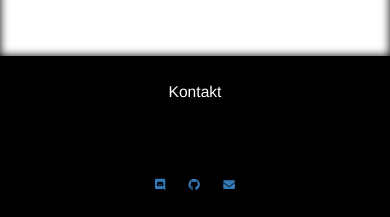
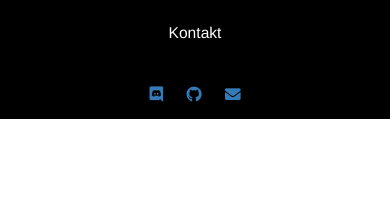
Before and after one commit to koloksk/koloksk.github.io, a plain HTML site: page index.html in a window 390 px wide. Shown: the part 1780-1997 px from the top of the page. After the commit the page ends 1899 px from the top, so only its background shows below. Drawn offline with nearby package versions, Linux system fonts and the light colour scheme; animation ran at ten frames a second.

Commit message:
mobile fix

```diff
--- a/style.css
+++ b/style.css
@@ -130,6 +130,9 @@
     .text-carousel p {
       display: none;
     }
+    .intro {
+        height: 93vh !important;
+      }
   }
 
   .item img {
@@ -165,13 +168,13 @@
   }
 
   .footer{
-    font-size: 3vw;
+    font-size: 4vw;
     display: flex;
     justify-content: center;
     background-color: #000000;
 
   }
   .footer a {
-    padding-block: 50px;
+    padding-block: 2vh;
     padding-inline: 3vw;
   }
```
